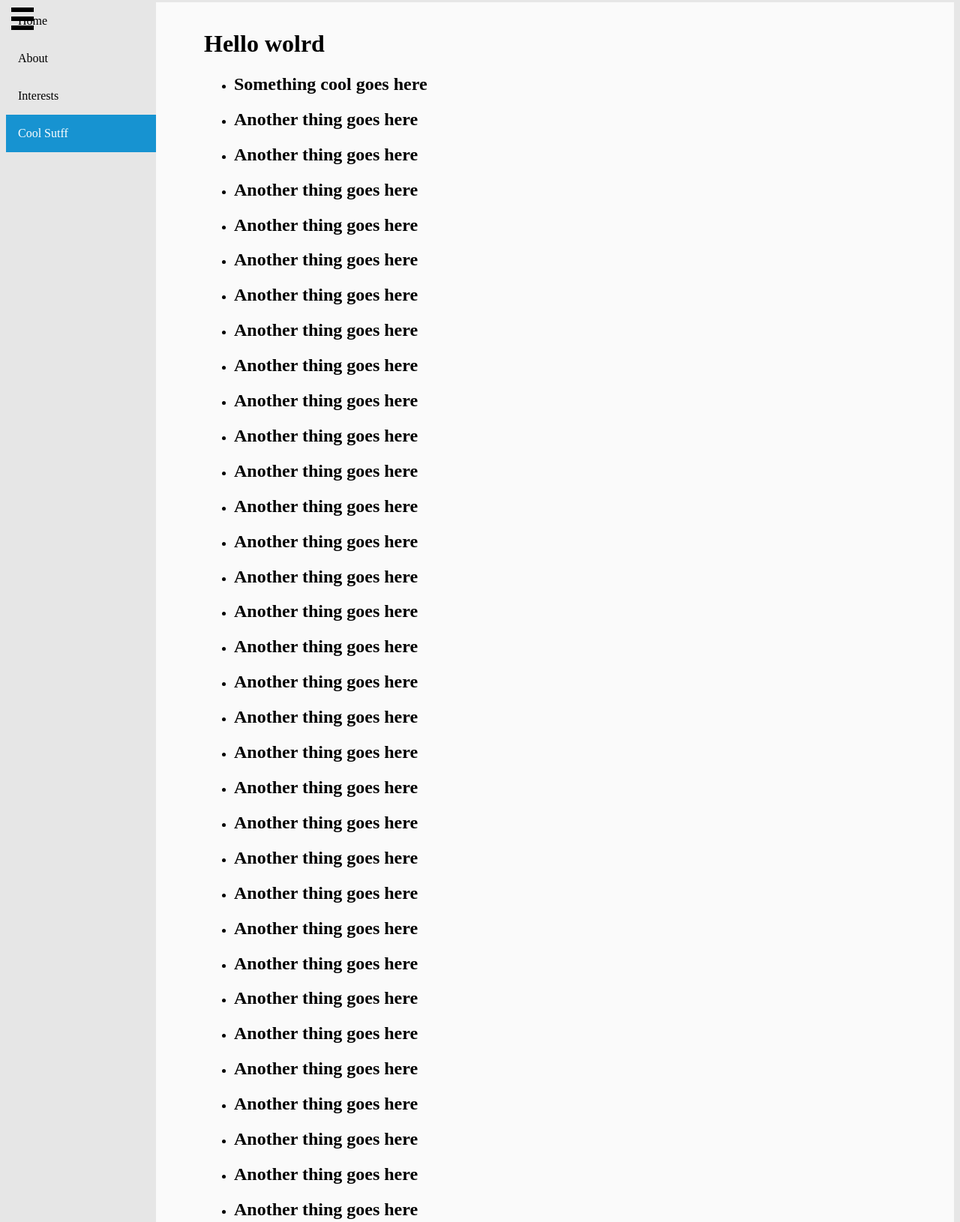
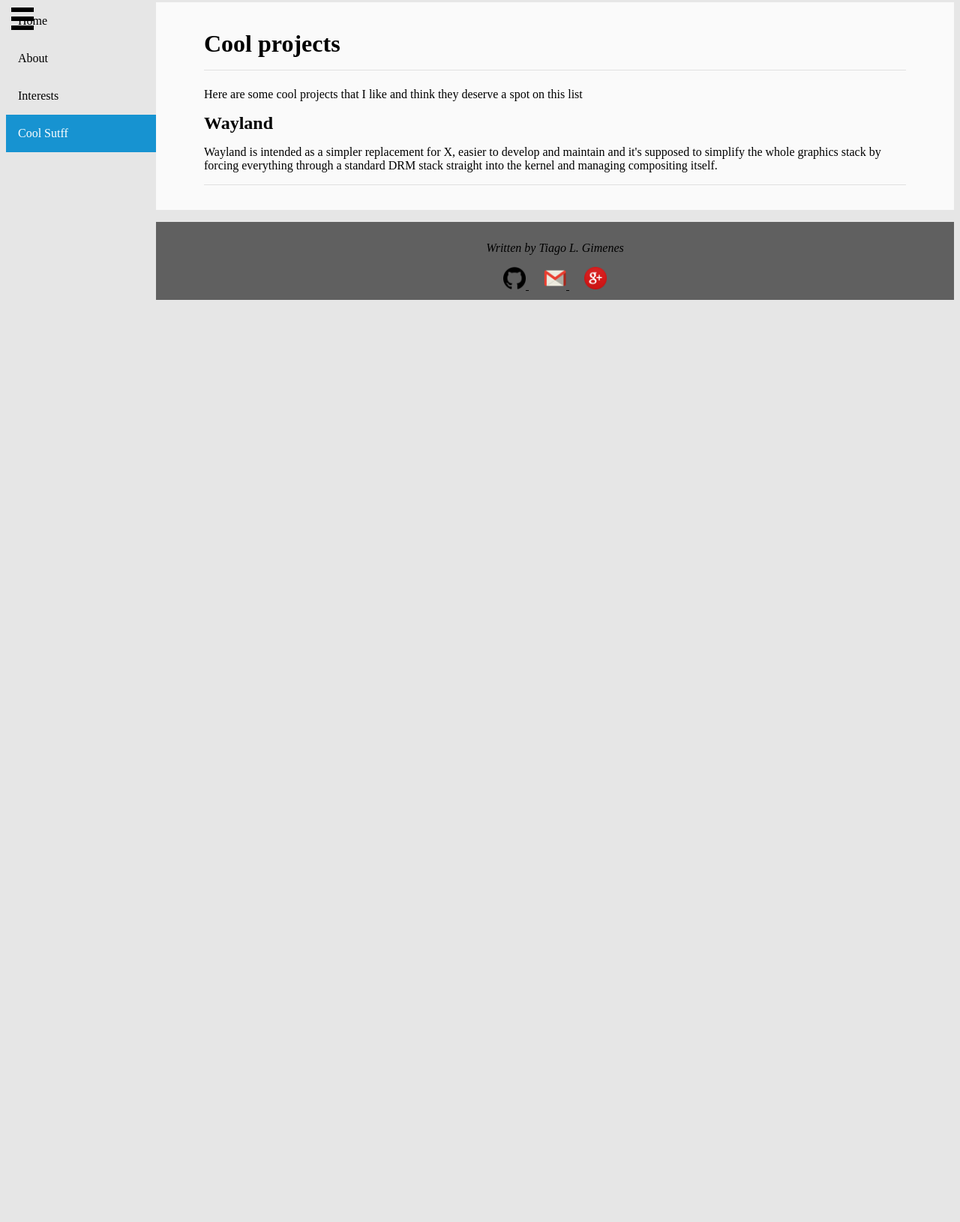
Before and after one commit to tlgimenes/tlgimenes-website, a plain HTML site: page cool_stuff.html in a window 1280 px wide. Shown: the part 5-1635 px from the top of the page at 75% size. After the commit the page ends 800 px from the top, so only its background shows below. Drawn offline with Linux system fonts and the light colour scheme.

Commit message:
improved body styles

```diff
--- a/cool_stuff.html
+++ b/cool_stuff.html
@@ -53,43 +53,21 @@
 
         <div class="content">
             <h1>
-                Hello wolrd
+                Cool projects
+                <hr class="topic-content-separation">
             </h1>
+            Here are some cool projects that I like and think they deserve a
+            spot on this list
+
             <ul>
-                <li><h2>Something cool goes here</h2></li>
-                <li><h2>Another thing goes here</h2></li>
-                <li><h2>Another thing goes here</h2></li>
-                <li><h2>Another thing goes here</h2></li>
-                <li><h2>Another thing goes here</h2></li>
-                <li><h2>Another thing goes here</h2></li>
-                <li><h2>Another thing goes here</h2></li>
-                <li><h2>Another thing goes here</h2></li>
-                <li><h2>Another thing goes here</h2></li>
-                <li><h2>Another thing goes here</h2></li>
-                <li><h2>Another thing goes here</h2></li>
-                <li><h2>Another thing goes here</h2></li>
-                <li><h2>Another thing goes here</h2></li>
-                <li><h2>Another thing goes here</h2></li>
-                <li><h2>Another thing goes here</h2></li>
-                <li><h2>Another thing goes here</h2></li>
-                <li><h2>Another thing goes here</h2></li>
-                <li><h2>Another thing goes here</h2></li>
-                <li><h2>Another thing goes here</h2></li>
-                <li><h2>Another thing goes here</h2></li>
-                <li><h2>Another thing goes here</h2></li>
-                <li><h2>Another thing goes here</h2></li>
-                <li><h2>Another thing goes here</h2></li>
-                <li><h2>Another thing goes here</h2></li>
-                <li><h2>Another thing goes here</h2></li>
-                <li><h2>Another thing goes here</h2></li>
-                <li><h2>Another thing goes here</h2></li>
-                <li><h2>Another thing goes here</h2></li>
-                <li><h2>Another thing goes here</h2></li>
-                <li><h2>Another thing goes here</h2></li>
-                <li><h2>Another thing goes here</h2></li>
-                <li><h2>Another thing goes here</h2></li>
-                <li><h2>Another thing goes here</h2></li>
-                <li><h2>Another thing goes here</h2></li>
+                <li><a style="text-decoration: none" href="http://wayland.freedesktop.org/">Wayland</a></li>
+                <p>
+                Wayland is intended as a simpler replacement for X, easier to
+                develop and maintain and it's supposed to simplify the whole
+                graphics stack by forcing everything through a standard DRM
+                stack straight into the kernel and managing compositing itself.
+                </p>
+                <hr class="topic-content-separation">
             </ul>
         </div>
 
--- a/style/desktop.css
+++ b/style/desktop.css
@@ -78,6 +78,16 @@ nav {
     color: black;
 }
 
+.content ul {
+    list-style: none;
+    padding: 0;
+}
+
+.content li {
+    font-weight: bold;
+    font-size: x-large;
+}
+
 /* ========================================================================== */
 /* Footer style
  * */
--- a/style/mobile.css
+++ b/style/mobile.css
@@ -110,6 +110,16 @@ label[for="nav-trigger"] {
     color: black;
 }
 
+.content ul {
+    list-style: none;
+    padding: 0;
+}
+
+.content li {
+    font-weight: bold;
+    font-size: x-large;
+}
+
 /* ========================================================================== */
 /* Footer style
  * */
```
Also changed, not shown: index.html (+4 -11 lines).
